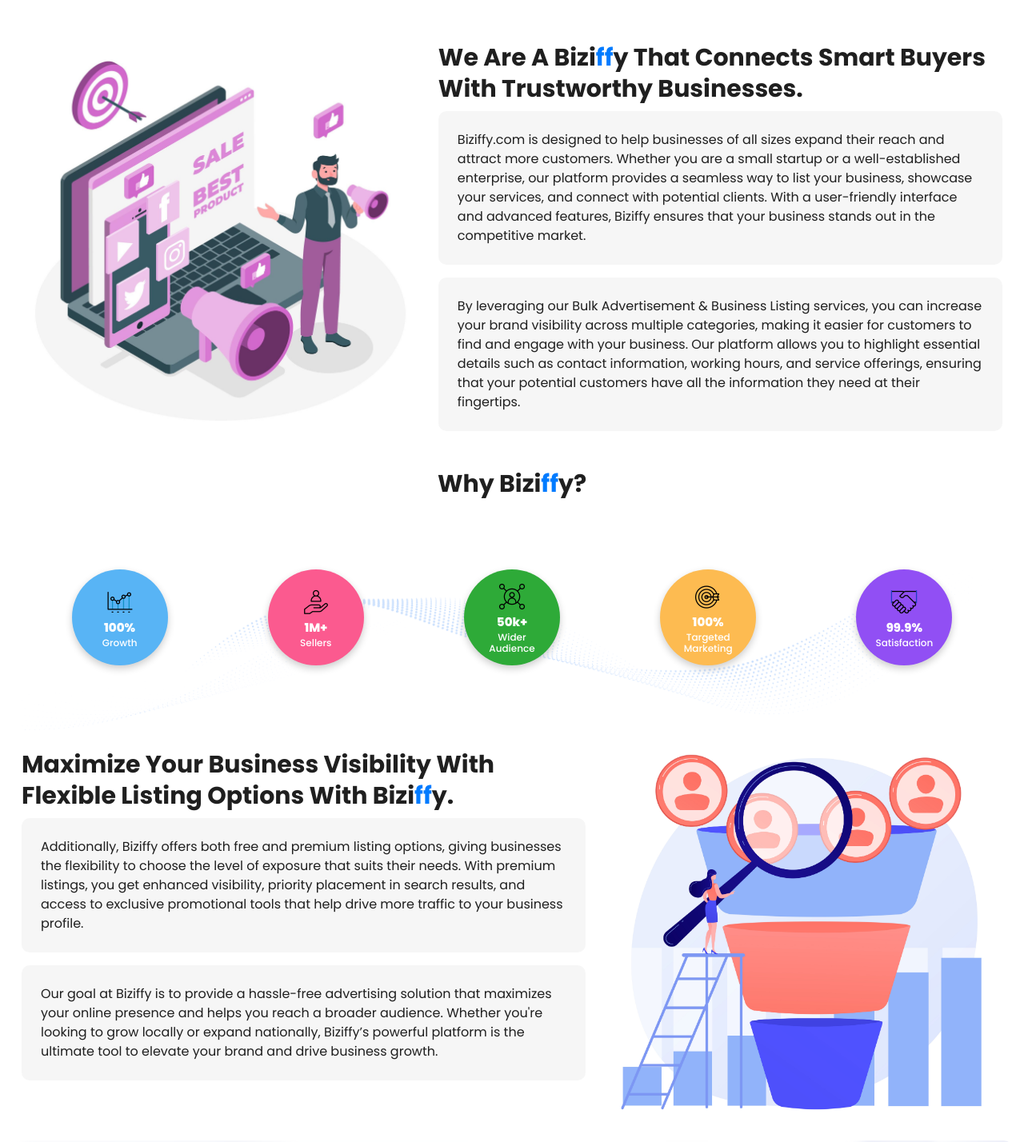
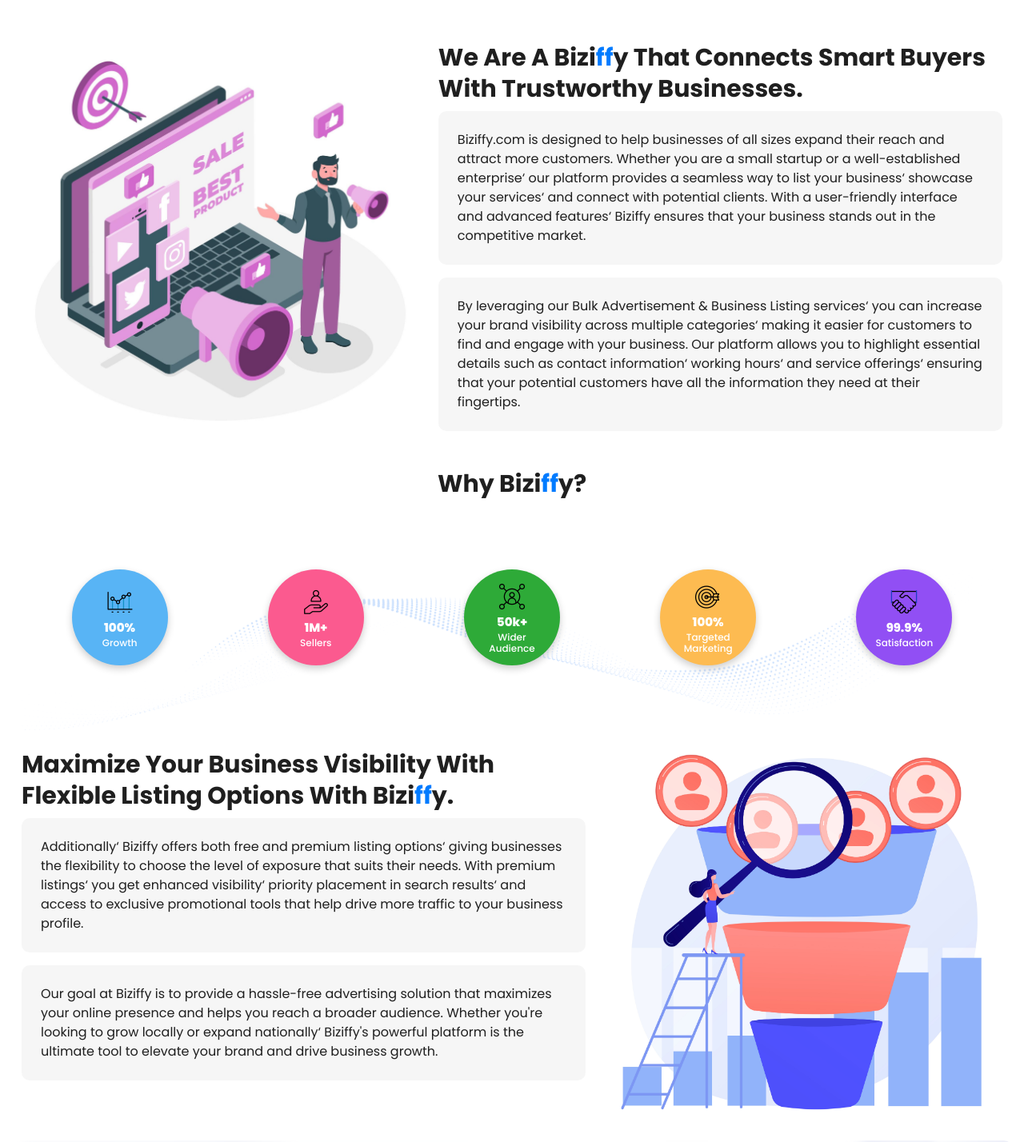
Before and after one commit to vishnugit2024/jd, a Next.js app: page /Pages/aboutus in a window 1280 px wide. Shown: the part 380-1808 px from the top of the page at 80% size. Built offline with nearby package versions, Linux system fonts and the light colour scheme.

Commit message:
Please Accept Changes

```diff
--- a/src/app/Pages/aboutus/page.js
+++ b/src/app/Pages/aboutus/page.js
@@ -65,21 +65,22 @@
                 <p className="biziffy-about-text">
                   Biziffy.com is designed to help businesses of all sizes expand
                   their reach and attract more customers. Whether you are a
-                  small startup or a well-established enterprise, our platform
-                  provides a seamless way to list your business, showcase your
-                  services, and connect with potential clients. With a
-                  user-friendly interface and advanced features, Biziffy ensures
-                  that your business stands out in the competitive market.
+                  small startup or a well-established enterprise&lsquo; our
+                  platform provides a seamless way to list your business&lsquo;
+                  showcase your services&lsquo; and connect with potential
+                  clients. With a user-friendly interface and advanced
+                  features&lsquo; Biziffy ensures that your business stands out
+                  in the competitive market.
                 </p>
                 <p className="biziffy-about-text">
                   By leveraging our Bulk Advertisement & Business Listing
-                  services, you can increase your brand visibility across
-                  multiple categories, making it easier for customers to find
-                  and engage with your business. Our platform allows you to
-                  highlight essential details such as contact information,
-                  working hours, and service offerings, ensuring that your
-                  potential customers have all the information they need at
-                  their fingertips.
+                  services&lsquo; you can increase your brand visibility across
+                  multiple categories&lsquo; making it easier for customers to
+                  find and engage with your business. Our platform allows you to
+                  highlight essential details such as contact information&lsquo;
+                  working hours&lsquo; and service offerings&lsquo; ensuring
+                  that your potential customers have all the information they
+                  need at their fingertips.
                 </p>
               </div>
             </div>
@@ -134,20 +135,21 @@
                   <span style={{ color: "var(--blue)" }}>ff</span>y.
                 </h1>
                 <p className="biziffy-about-text">
-                  Additionally, Biziffy offers both free and premium listing
-                  options, giving businesses the flexibility to choose the level
-                  of exposure that suits their needs. With premium listings, you
-                  get enhanced visibility, priority placement in search results,
-                  and access to exclusive promotional tools that help drive more
-                  traffic to your business profile.
+                  Additionally&lsquo; Biziffy offers both free and premium
+                  listing options&lsquo; giving businesses the flexibility to
+                  choose the level of exposure that suits their needs. With
+                  premium listings&lsquo; you get enhanced visibility&lsquo;
+                  priority placement in search results&lsquo; and access to
+                  exclusive promotional tools that help drive more traffic to
+                  your business profile.
                 </p>
                 <p className="biziffy-about-text">
                   Our goal at Biziffy is to provide a hassle-free advertising
                   solution that maximizes your online presence and helps you
-                  reach a broader audience. Whether you're looking to grow
-                  locally or expand nationally, Biziffy’s powerful platform is
-                  the ultimate tool to elevate your brand and drive business
-                  growth.
+                  reach a broader audience. Whether you&apos;re looking to grow
+                  locally or expand nationally&lsquo; Biziffy&apos;s powerful
+                  platform is the ultimate tool to elevate your brand and drive
+                  business growth.
                 </p>
               </div>
             </div>
```
